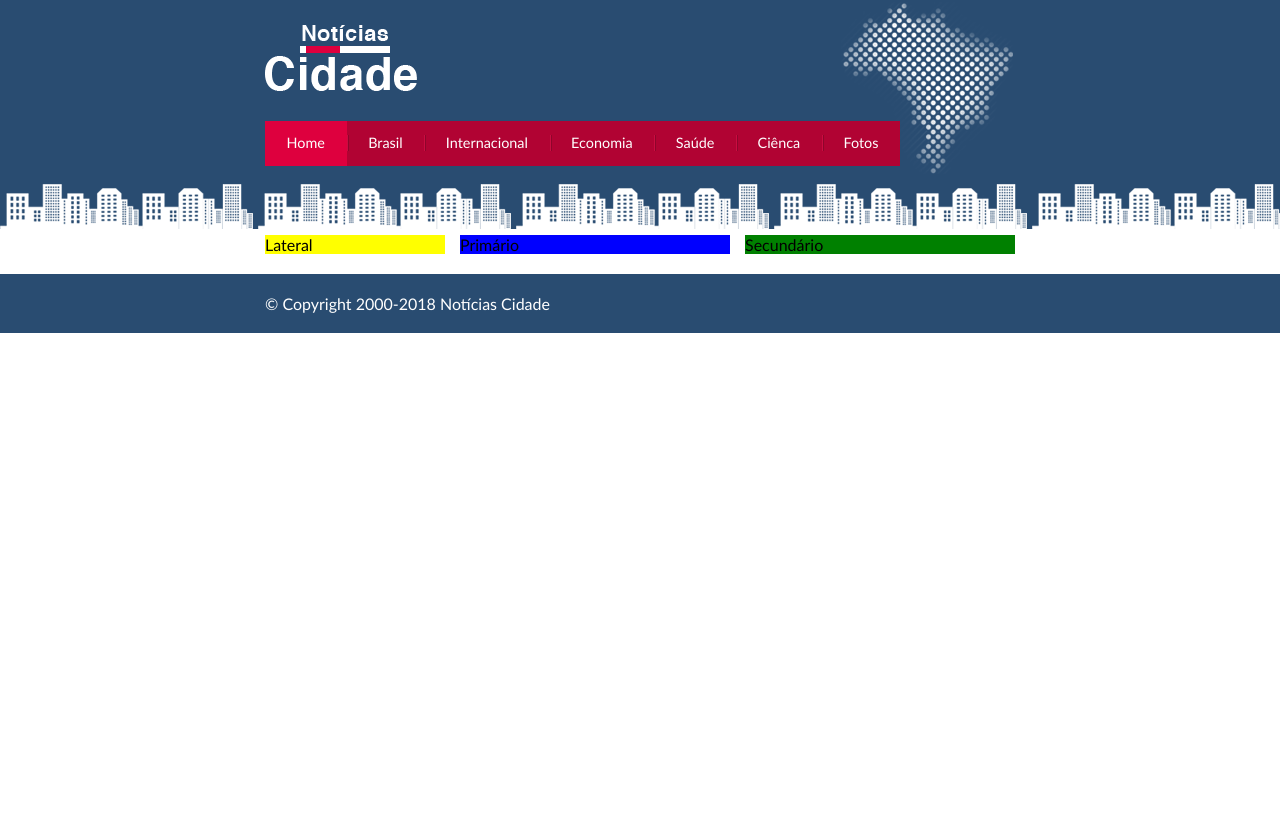
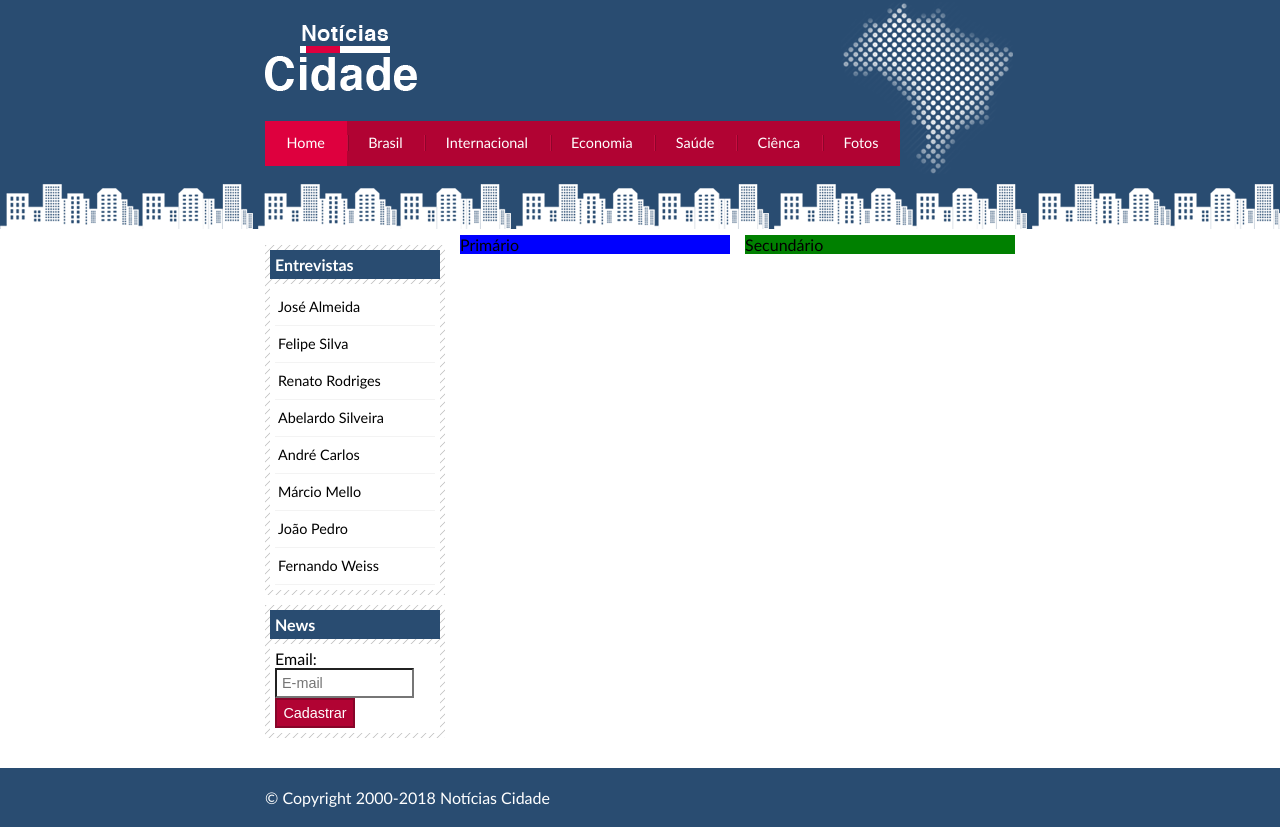
Before and after one commit to Roger357357/HTML, a plain HTML site: page Noticias Cidade/index.html in a window 1280 px wide. Before the commit the page ends 800 px from the top, so only its background shows below. Drawn offline with Linux system fonts and the light colour scheme.

Commit message:
Noticias Cidade - 68

```diff
--- a/Noticias Cidade/estilo.css
+++ b/Noticias Cidade/estilo.css
@@ -10,6 +10,28 @@ ul {
 	margin: 0;
 	padding: 0;
 	list-style: none;
+}
+h2 {
+	font-size: 1em;
+	background: #294c71;
+	color: #fff;
+	padding: 5px;
+}
+label {
+	display: block;
+	cursor: pointer;
+}
+input {
+	padding: 5px;
+	width: 125px;
+	font-size: 0.9em;
+	background: #fff;
+}
+.submit {
+	width: 80px;
+	background: #b10333;
+	border: 2px solid #870529;
+	color: #fff;
 }
 #topo ul {
 	margin-top: 30px;
@@ -62,10 +84,22 @@ body.fotos #navegacao a#fotos {
 	margin-top: 60px;
 	background: #f5f5f5;
 }
-#primario {
+#tres-colunas #primario {
 	width: 270px;
 	float: left;
 	margin: 0 0 20px 195px;
+	background: blue;
+}
+#duas-colunas #primario {
+	width: 555px;
+	float: left;
+	margin: 0 0 20px 195px;
+	background: blue;
+}
+#uma-coluna #primario {
+	width: 750px;
+	float: left;
+	margin: 0 0 20px 0px;
 	background: blue;
 }
 #secundario {
@@ -78,7 +112,20 @@ body.fotos #navegacao a#fotos {
 	width: 180px;
 	float: left;
 	margin: 0 0 20px -750px;
-	background: yellow;
+}
+#lateral ul a {
+	font-size: 0.9em;
+	padding: 3px;
+	display: block;
+	line-height: 30px;
+	color: #000;
+	text-decoration: none;
+	border-bottom: 1px solid #f3f3f3;
+}
+#lateral ul a:hover {
+	background: #f9f9f9 url(imagens/marcador.png) no-repeat left center;
+	padding-left: 20px;
+	color: #a1a1a1;
 }
 #container-rodape {
 	background: #294c71;
@@ -89,3 +136,13 @@ body.fotos #navegacao a#fotos {
 	margin: 0 auto;
 	color: #fff;
 }
+.caixa {
+	margin: 10px 0px;
+	padding: 5px;
+	background: #f3f3f3 url(imagens/fundo-caixa.png);
+}
+.caixa-conteudo {
+	background: #fff;
+	padding: 5px;
+	margin-top: 5px;
+}
--- a/Noticias Cidade/index.html
+++ b/Noticias Cidade/index.html
@@ -10,7 +10,7 @@
 
 	</head>
 
-	<body class="home">
+	<body id="tres-colunas" class="home">
 
 		<div id="container">
 
@@ -36,7 +36,42 @@
 					Secundário
 				</div>
 				<div id="lateral">
-					Lateral
+
+					<div class="caixa">
+
+						<h2>Entrevistas</h2>
+
+						<div class="caixa-conteudo">
+							<ul>
+								<li><a href="">José Almeida</a></li>
+								<li><a href="">Felipe Silva</a></li>
+								<li><a href="">Renato Rodriges</a></li>
+								<li><a href="">Abelardo Silveira</a></li>
+								<li><a href="">André Carlos</a></li>
+								<li><a href="">Márcio Mello</a></li>
+								<li><a href="">João Pedro</a></li>
+								<li><a href="">Fernando Weiss</a></li>
+							</ul>
+						</div>
+					</div>
+
+					<div class="caixa">
+
+						<h2>News</h2>
+
+						<div class="caixa-conteudo">
+							<form>
+								<div>
+									<label for="email">Email:</label>
+									<input type="text" name="email" id="email" placeholder="E-mail">
+								</div>
+								<div>
+									<input class="submit" type="submit" value="Cadastrar">
+								</div>
+							</form>
+						</div>
+					</div>
+
 				</div>
 
 			</div>
```
